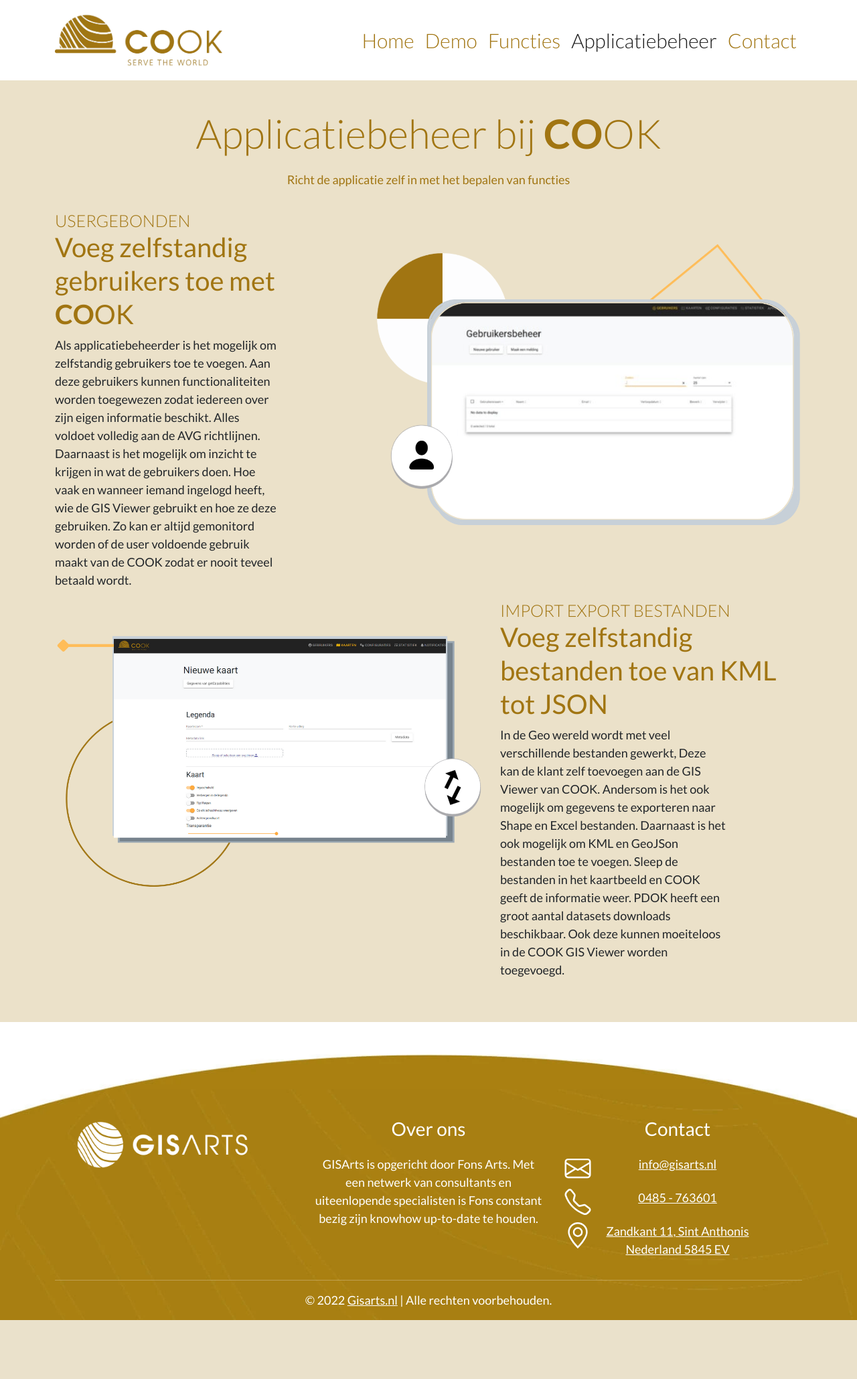
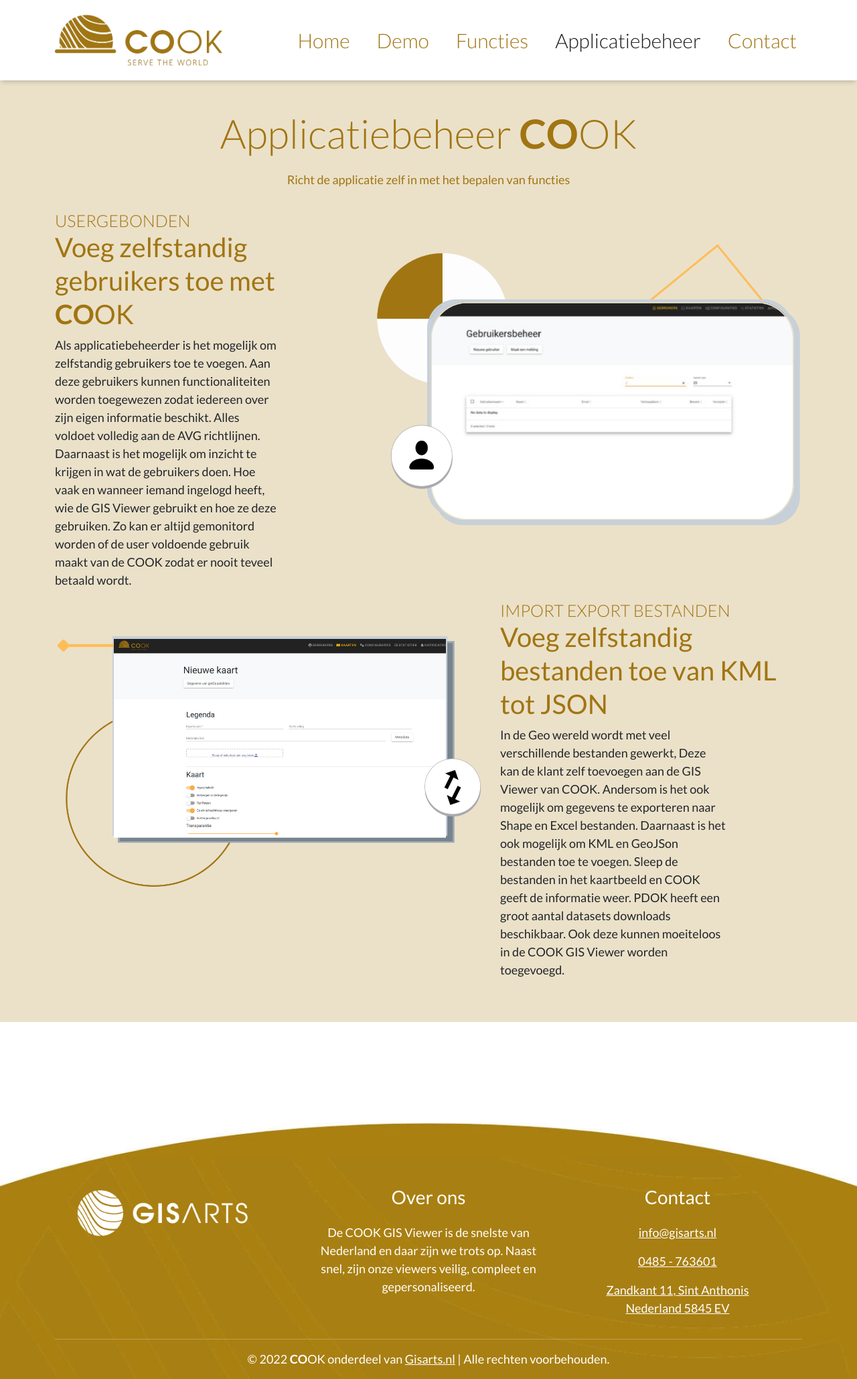
Before and after one commit to gisarts/demos, a PHP site: page /index.php?page=applicatiebeheer in a window 1280 px wide. Shown: the whole page at 67% size. Before the commit the page ends 1971 px from the top, so only its background shows below. Run offline with PHP 8.4, Linux system fonts and the light colour scheme; some libraries are stand-ins or nearby versions.

Commit message:
Small improvements

```diff
--- a/applicatiebeheer.php
+++ b/applicatiebeheer.php
@@ -1,6 +1,6 @@
 <div class="album py-5 mb-5" style="background-color: #EBE1C9;">
     <div class="container-sm">
-        <h1 class="text-gold text-center">Applicatiebeheer bij <b>CO</b>OK</h1>
+        <h1 class="text-gold text-center">Applicatiebeheer <b>CO</b>OK</h1>
         <p class="text-gold text-center py-3">Richt de applicatie zelf in met het bepalen van functies</p>
         <div class="row">
             <div class="col-lg-7 order-lg-2 py-5">
@@ -24,3 +24,5 @@
         </div>
     </div>
 </div>
+
+<div class="spacer" style="margin-bottom: 150px"></div>
--- a/css/main.css
+++ b/css/main.css
@@ -111,6 +111,10 @@ a:hover {
     background: url('../img/cook-logo-bg.png') bottom / cover no-repeat;
 }
 
+.function1 {
+    background: url('../img/tijdreizen.png') top / cover no-repeat;
+}
+
 .text-gold {
     color: rgb(161, 117, 18);
 }
@@ -203,7 +207,7 @@ a:hover {
 
 .f-card:hover {
     box-shadow: 0px 20px 30px rgba(173, 129, 24, 0.5) !important;
-    transform: translateY(-7px);
+    transform: translateY(-10px);
 }
 
 .icon-animation {
@@ -258,6 +262,25 @@ a:hover {
 
 /* Responsive */
 
+@media (min-width: 995px){
+    header {
+        background-color: white;
+        height: 120px;
+        position: fixed;
+        top: 0;
+        transition: top 0.2s ease-in-out;
+        width: 100%;
+        z-index: 999;
+        box-shadow: 0px 4px 7px -2px rgba(0,0,0,0.2);
+    }
+    main {
+        padding-top: 120px;
+    }
+    .nav-up {
+        top: -120px;
+    }
+}
+
 @media (min-width: 768px) {
     .r-card {
         height: 430px;
@@ -267,6 +290,12 @@ a:hover {
     }
     .m-pad {
         padding: 5.7rem !important;
+    }
+    .nav-link{
+        padding-left: 32px !important;
+    }
+    .inv{
+        display: none;
     }
 }
 
@@ -311,6 +340,21 @@ a:hover {
 }
 
 @media (max-width: 995px) {
+    header {
+        background-color: white;
+        position: fixed;
+        top: 0;
+        transition: top 0.2s ease-in-out;
+        width: 100%;
+        z-index: 999;
+        box-shadow: 0px 4px 7px -2px rgba(0,0,0,0.2);
+    }
+    main {
+        padding-top: 100px;
+    }
+    .nav-up {
+        top: -100px;
+    }
     .r-logo-main {
         width: 200px;
     }
--- a/footer.php
+++ b/footer.php
@@ -1,5 +1,13 @@
-        <footer class="text-center footer w-100 h-50">
+        </main>
+        <footer class="text-center footer w-100 ">
             <div class="container">
+                <div class="row justify-content-center inv">
+                    <div class="col-xxl-2 r-padding">
+                        <a onclick="window.scrollTo(0, 0);" class="text-decoration-none" style="cursor: pointer;">
+                            <p style="font-size: 50px"><b>↑</b></p>
+                        </a>
+                    </div>
+                </div>
                 <div class="row justify-content-center">
                     <div class="row">
                         <div class="col-md-4">
@@ -10,14 +18,14 @@
                         <div class="col-md-4">
                             <h3 class="text-white">Over ons</h3>
                             <p>
-                                GISArts is opgericht door Fons Arts. Met een netwerk van consultants en uiteenlopende specialisten is Fons constant bezig zijn knowhow up-to-date te houden.
+                                De COOK GIS Viewer is de snelste van Nederland en daar zijn we trots op. Naast snel, zijn onze viewers veilig, compleet en gepersonaliseerd.
                             </p>
                         </div>
                         <div class="col-md-4 .r-logo">
                             <h3 class="text-white">Contact</h3>
                             <div class="row">
                                 <div class="col-sm-2">
-                                    <svg xmlns="http://www.w3.org/2000/svg" width="50" height="50" fill="currentColor" class="bi bi-envelope" viewBox="0 0 16 16">
+                                    <svg xmlns="http://www.w3.org/2000/svg" width="50" height="50" fill="currentColor" class="bi bi-envelope inv" viewBox="0 0 16 16">
                                         <path d="M0 4a2 2 0 0 1 2-2h12a2 2 0 0 1 2 2v8a2 2 0 0 1-2 2H2a2 2 0 0 1-2-2V4Zm2-1a1 1 0 0 0-1 1v.217l7 4.2 7-4.2V4a1 1 0 0 0-1-1H2Zm13 2.383-4.708 2.825L15 11.105V5.383Zm-.034 6.876-5.64-3.471L8 9.583l-1.326-.795-5.64 3.47A1 1 0 0 0 2 13h12a1 1 0 0 0 .966-.741ZM1 11.105l4.708-2.897L1 5.383v5.722Z"/>
                                     </svg>
                                 </div>
@@ -27,7 +35,7 @@
                             </div>
                             <div class="row">
                                 <div class="col-sm-2">
-                                    <svg xmlns="http://www.w3.org/2000/svg" width="50" height="50" fill="currentColor" class="bi bi-telephone" viewBox="0 0 16 16">
+                                    <svg xmlns="http://www.w3.org/2000/svg" width="50" height="50" fill="currentColor" class="bi bi-telephone inv" viewBox="0 0 16 16">
                                         <path d="M3.654 1.328a.678.678 0 0 0-1.015-.063L1.605 2.3c-.483.484-.661 1.169-.45 1.77a17.568 17.568 0 0 0 4.168 6.608 17.569 17.569 0 0 0 6.608 4.168c.601.211 1.286.033 1.77-.45l1.034-1.034a.678.678 0 0 0-.063-1.015l-2.307-1.794a.678.678 0 0 0-.58-.122l-2.19.547a1.745 1.745 0 0 1-1.657-.459L5.482 8.062a1.745 1.745 0 0 1-.46-1.657l.548-2.19a.678.678 0 0 0-.122-.58L3.654 1.328zM1.884.511a1.745 1.745 0 0 1 2.612.163L6.29 2.98c.329.423.445.974.315 1.494l-.547 2.19a.678.678 0 0 0 .178.643l2.457 2.457a.678.678 0 0 0 .644.178l2.189-.547a1.745 1.745 0 0 1 1.494.315l2.306 1.794c.829.645.905 1.87.163 2.611l-1.034 1.034c-.74.74-1.846 1.065-2.877.702a18.634 18.634 0 0 1-7.01-4.42 18.634 18.634 0 0 1-4.42-7.009c-.362-1.03-.037-2.137.703-2.877L1.885.511z"/>
                                     </svg>
                                 </div>
@@ -37,7 +45,7 @@
                             </div>
                             <div class="row">
                                 <div class="col-sm-2">
-                                    <svg xmlns="http://www.w3.org/2000/svg" width="50" height="50" fill="currentColor" class="bi bi-geo-alt" viewBox="0 0 16 16">
+                                    <svg xmlns="http://www.w3.org/2000/svg" width="50" height="50" fill="currentColor" class="bi bi-geo-alt inv" viewBox="0 0 16 16">
                                         <path d="M12.166 8.94c-.524 1.062-1.234 2.12-1.96 3.07A31.493 31.493 0 0 1 8 14.58a31.481 31.481 0 0 1-2.206-2.57c-.726-.95-1.436-2.008-1.96-3.07C3.304 7.867 3 6.862 3 6a5 5 0 0 1 10 0c0 .862-.305 1.867-.834 2.94zM8 16s6-5.686 6-10A6 6 0 0 0 2 6c0 4.314 6 10 6 10z"/>
                                         <path d="M8 8a2 2 0 1 1 0-4 2 2 0 0 1 0 4zm0 1a3 3 0 1 0 0-6 3 3 0 0 0 0 6z"/>
                                     </svg>
@@ -50,11 +58,13 @@
                     </div>
                     <div class="col">
                         <hr>
-                        <p>© 2022 <a href="https://www.gisarts.nl" target="_Blank">Gisarts.nl</a> | Alle rechten voorbehouden. </p>
+                        <p>© 2022 <b>CO</b>OK onderdeel van <a href="https://www.gisarts.nl" target="_Blank">Gisarts.nl</a> | Alle rechten voorbehouden. </p>
                     </div>
                 </div>
             </div>
         </footer>
+        <script src="https://code.jquery.com/jquery-3.6.1.min.js"></script>
         <script src="https://cdn.jsdelivr.net/npm/bootstrap@5.2.1/dist/js/bootstrap.bundle.min.js" integrity="sha384-u1OknCvxWvY5kfmNBILK2hRnQC3Pr17a+RTT6rIHI7NnikvbZlHgTPOOmMi466C8" crossorigin="anonymous"></script>
+        <script src="header.js"></script>
     </body>
 </html>
--- a/header.php
+++ b/header.php
@@ -35,11 +35,11 @@ $page = $_GET['page'];
         <base href="https://demo.gisarts.nl/">
     </head>
     <body>
-        <header class="text-center">
+        <header class="text-center header nav-down">
             <nav class="navbar navbar-expand-lg">
                 <div class="container">
                     <div class="nav-item text-start nav-logo">
-                        <a class="nav-link" aria-current="page" href="/"><img width="250px" src="./img/logo_cook.webp" class="r-logo-main" alt="logo_cook"></a>
+                        <a aria-current="page" href="/"><img width="250px" src="./img/logo_cook.webp" class="r-logo-main" alt="logo_cook"></a>
                     </div>
                     <button class="navbar-toggler" type="button" data-bs-toggle="collapse" data-bs-target="#navbarNav" aria-controls="navbarNav" aria-expanded="false" aria-label="Toggle navigation">
                         <span class="navbar-toggler-icon"></span>
@@ -59,10 +59,11 @@ $page = $_GET['page'];
                                 <a class="nav-link <?php if($page == "applicatiebeheer") { echo "active";} ?>" href="?page=applicatiebeheer">Applicatiebeheer</a>
                             </li>
                             <li class="nav-item">
-                                <a class="nav-link" onclick="window.scrollTo(0, document.body.scrollHeight);">Contact</a>
+                                <a class="nav-link" style="cursor: pointer;" onclick="window.scrollTo(0, document.body.scrollHeight);">Contact</a>
                             </li>
                         </ul>
                     </div>
                 </div>
             </nav>
         </header>
+        <main>
--- /dev/null
+++ b/package.json
@@ -0,0 +1,6 @@
+{
+  "dependencies": {
+    "jquery": "^3.6.1",
+    "react-fade-in": "^2.0.1"
+  }
+}
```
Also changed, not shown: demo.php (+109 -138 lines), functies.php (+35 -26 lines), header.js (added, +30 -0 lines), home.php (+10 -8 lines), img/360.png, img/brug.png, img/dashboard.png (added), img/iso.png (added), img/query.png, img/tijdreizen.png, package-lock.json.
